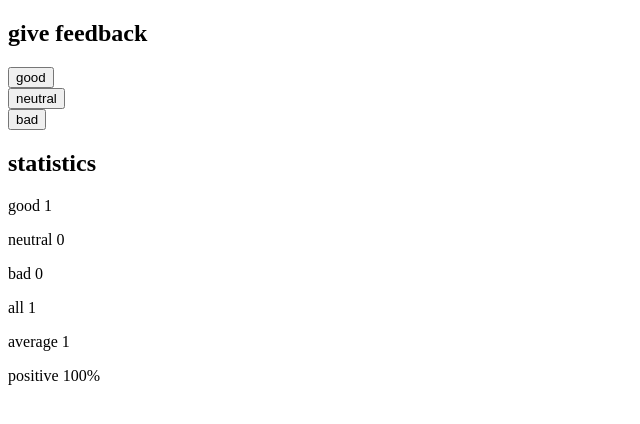
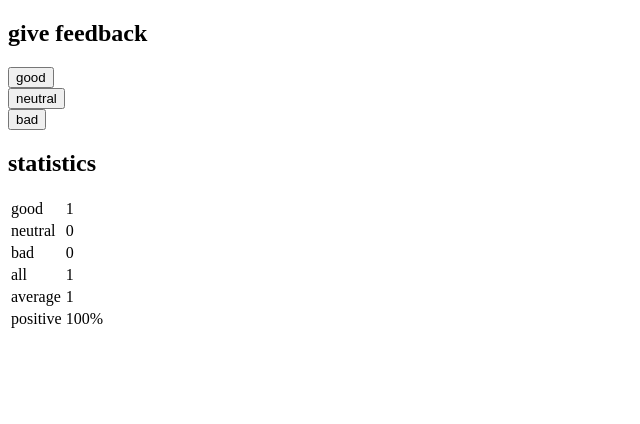
Before and after one commit to Victheliar/Fullstack, a React (Vite) app in the folder osa1/unicafe/: page / in a window 1280 px wide. Both pictures are taken after a click on the button "good". Shown: the top 424 px of the page, without its empty margins (0-640 px from the left). Built offline with nearby package versions, Linux system fonts and the light colour scheme.

Commit message:
exercise 1.11 completed

```diff
--- a/osa1/unicafe/src/App.jsx
+++ b/osa1/unicafe/src/App.jsx
@@ -12,9 +12,10 @@ const Button = (props) => {
 
 const StaticLine = ({text, stats}) => {
   return (
-    <div>
-      <p>{text} {stats}</p>
-    </div>
+    <tr>
+      <td>{text}</td>
+      <td>{stats}</td>
+    </tr>
   )
 }
 
@@ -33,12 +34,16 @@ const Statistics = (props) => {
   return(
   <div>
     <h2>statistics</h2>
+    <table>
+      <thead>
           <StaticLine text={"good"} stats={props.good}/>
           <StaticLine text={"neutral"} stats={props.neutral}/>
           <StaticLine text={"bad"} stats={props.bad}/>
           <StaticLine text={"all"} stats={all}/>
           <StaticLine text={"average"} stats={(props.good - props.bad)/all}/>
           <StaticLine text={"positive"} stats={(props.good/all)*100 + "%"} />
+      </thead>
+    </table>
   </div>
   )
 }
```
Lines whose indentation alone changed are shown as unchanged.
